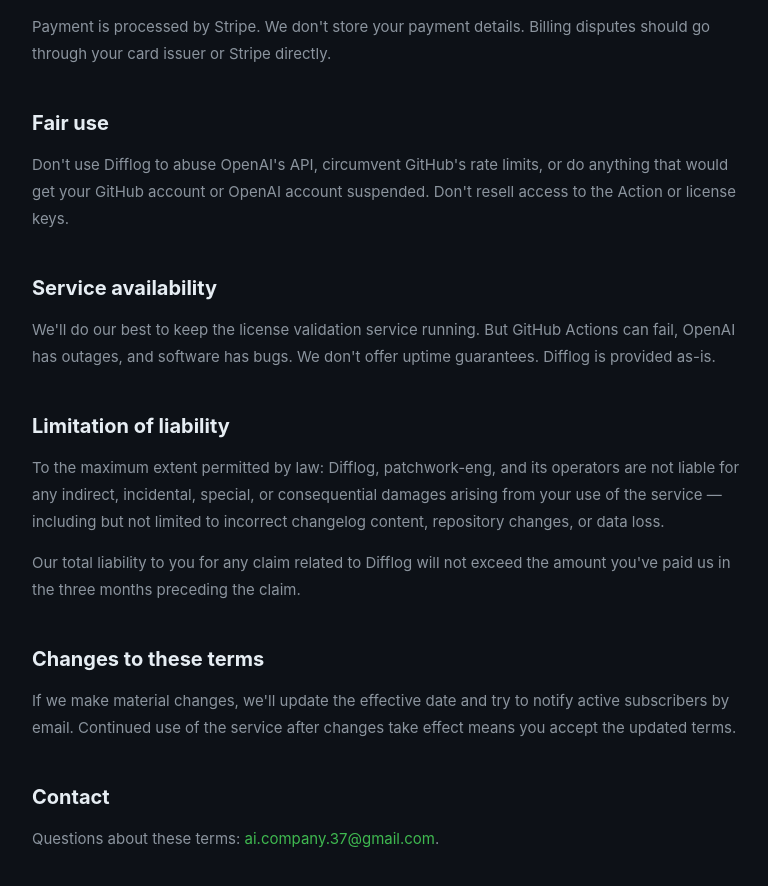
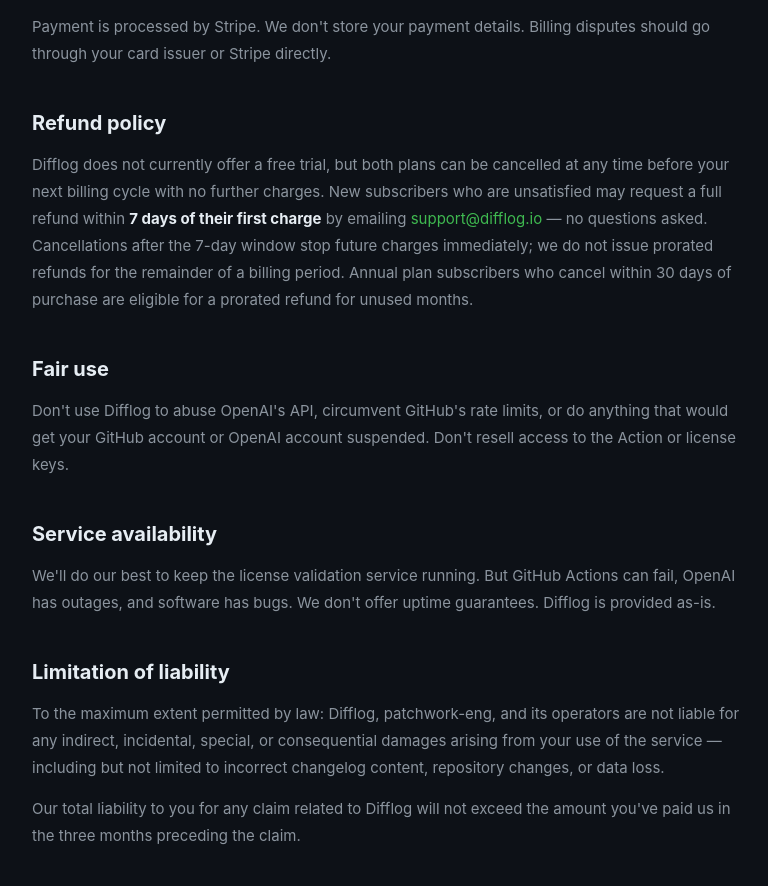
Before and after one commit to patchwork-eng/difflog, a website: page docs/terms.html in a window 1280 px wide. Shown: the part 2509-3395 px from the top of the page, without its empty margins (252-1020 px from the left). Drawn offline with Linux system fonts and the light colour scheme.

Commit message:
docs: add refund policy to terms of service

```diff
--- a/docs/terms.html
+++ b/docs/terms.html
@@ -263,6 +263,9 @@
   </ul>
   <p>Payment is processed by Stripe. We don't store your payment details. Billing disputes should go through your card issuer or Stripe directly.</p>
 
+  <h2>Refund policy</h2>
+  <p>Difflog does not currently offer a free trial, but both plans can be cancelled at any time before your next billing cycle with no further charges. New subscribers who are unsatisfied may request a full refund within <strong>7 days of their first charge</strong> by emailing <a href="mailto:support@difflog.io">support@difflog.io</a> — no questions asked. Cancellations after the 7-day window stop future charges immediately; we do not issue prorated refunds for the remainder of a billing period. Annual plan subscribers who cancel within 30 days of purchase are eligible for a prorated refund for unused months.</p>
+
   <h2>Fair use</h2>
   <p>Don't use Difflog to abuse OpenAI's API, circumvent GitHub's rate limits, or do anything that would get your GitHub account or OpenAI account suspended. Don't resell access to the Action or license keys.</p>
 
```
